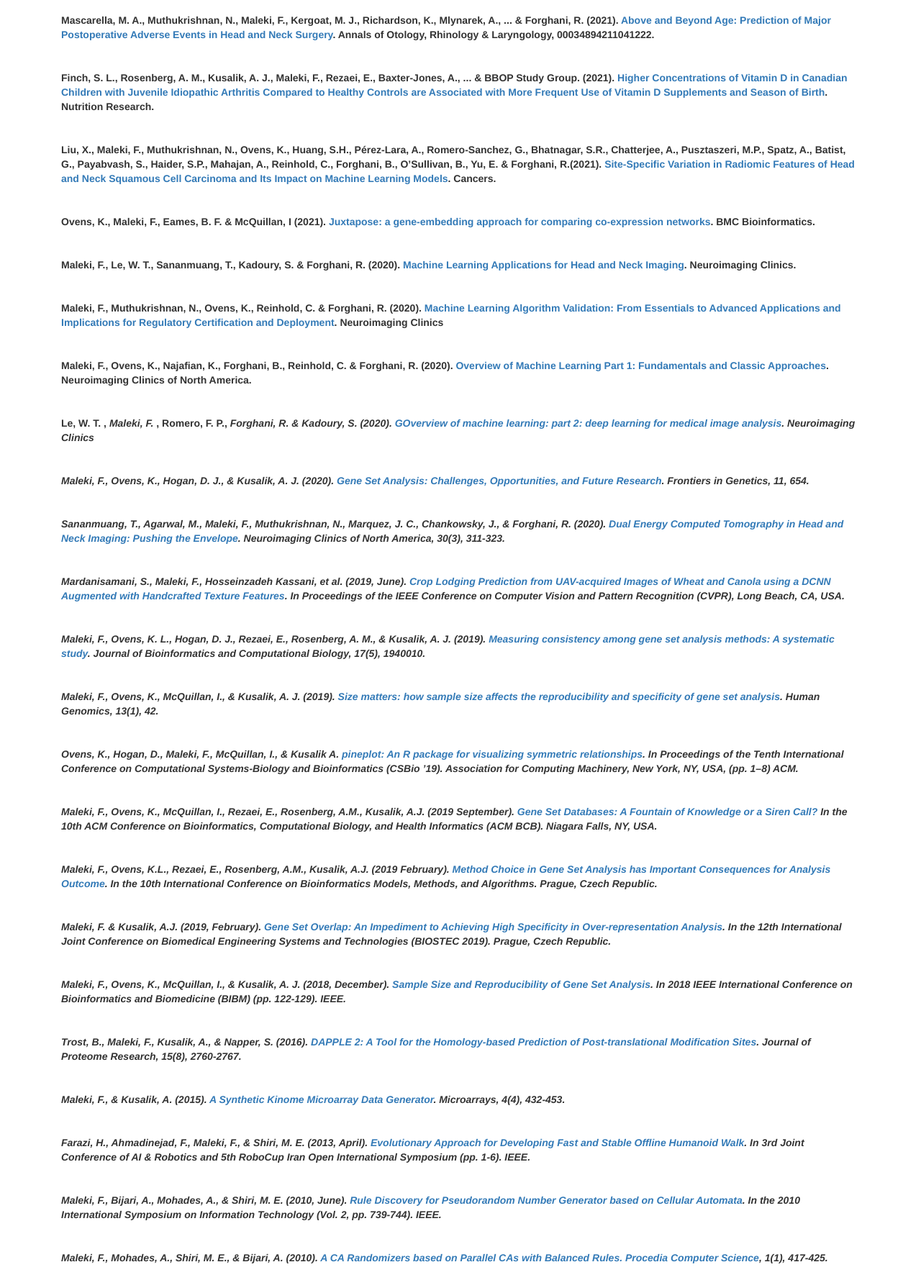
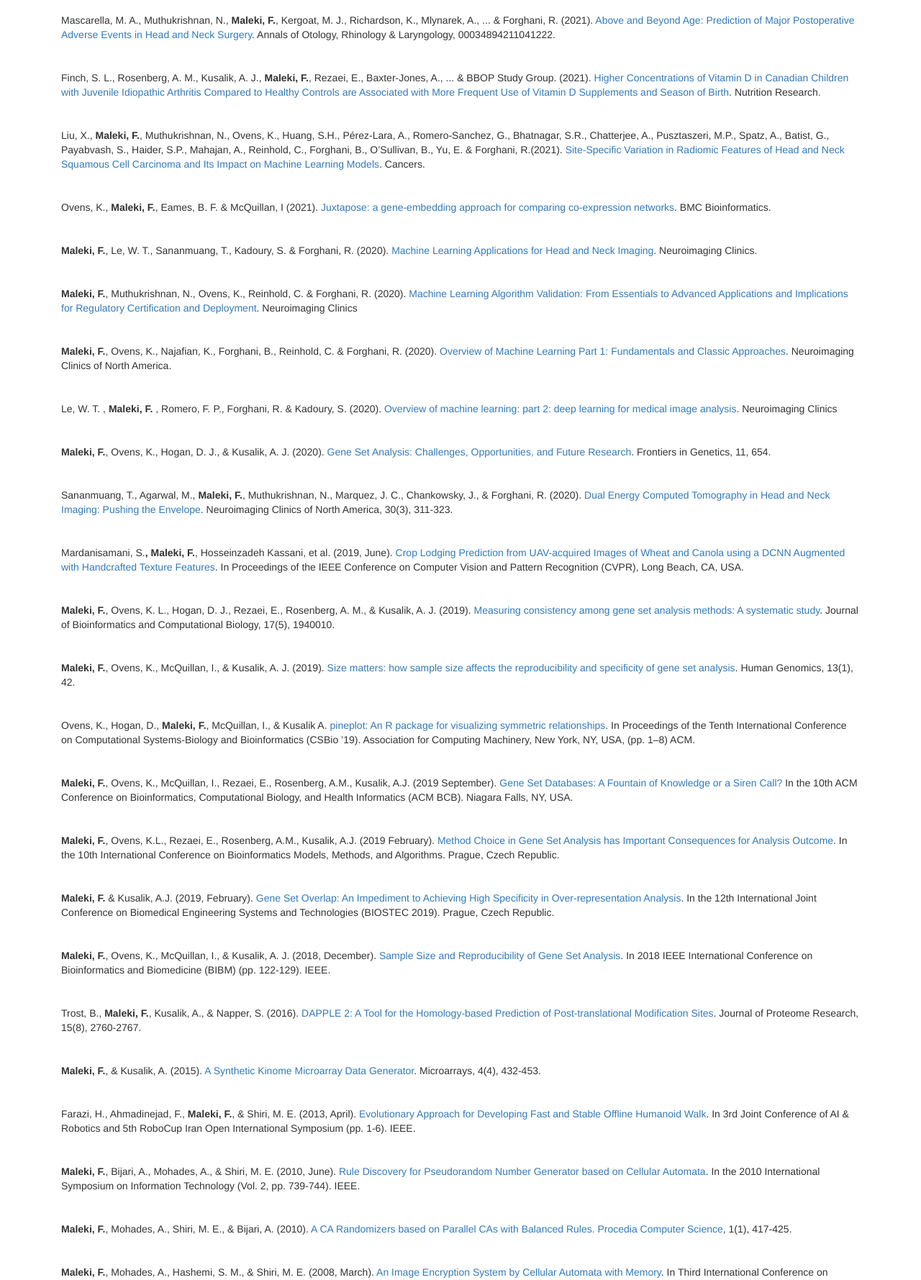
Before and after one commit to FarhadMaleki/FarhadMaleki.github.io, a plain HTML site: page publications.html in a window 1280 px wide. Shown: the part 377-2156 px from the top of the page at 72% size. Drawn offline with Linux system fonts and the light colour scheme.

Commit message:
Fix the issue with the bold words

```diff
--- a/publications.html
+++ b/publications.html
@@ -65,59 +65,59 @@
         <!-- /.row -->
         <div class="row">
         <div class="col-lg-12">
-            <p class="panel-body">Najafian, K., Ghanbari, A., Stavness, I., Jin, L., Shirdel, G. H., & <b>Maleki, F.<b> (2021). <a href="https://openaccess.thecvf.com/content/ICCV2021W/CVPPA/html/Najafian_A_Semi-Self-Supervised_Learning_Approach_for_Wheat_Head_Detection_Using_Extremely_ICCVW_2021_paper.html">A Semi-Self-Supervised Learning Approach for Wheat Head Detection Using Extremely Small Number of Labeled Samples</a>. In Proceedings of the IEEE/CVF International Conference on Computer Vision (pp. 1342-1351).</p>
+            <p class="panel-body">Najafian, K., Ghanbari, A., Stavness, I., Jin, L., Shirdel, G. H., & <strong>Maleki, F.</strong> (2021). <a href="https://openaccess.thecvf.com/content/ICCV2021W/CVPPA/html/Najafian_A_Semi-Self-Supervised_Learning_Approach_for_Wheat_Head_Detection_Using_Extremely_ICCVW_2021_paper.html">A Semi-Self-Supervised Learning Approach for Wheat Head Detection Using Extremely Small Number of Labeled Samples</a>. In Proceedings of the IEEE/CVF International Conference on Computer Vision (pp. 1342-1351).</p>
 
-            <p class="panel-body"><b>Maleki, F.</b>, Ovens, K., McQuillan, I., & Kusalik, A. J. (2021). <a href=https://www.mdpi.com/2073-4425/12/10/1523>Silver: Forging almost Gold Standard Datasets</a>. Genes, 12(10), 1523.</p>
+            <p class="panel-body"><strong>Maleki, F.</strong>, Ovens, K., McQuillan, I., & Kusalik, A. J. (2021). <a href=https://www.mdpi.com/2073-4425/12/10/1523>Silver: Forging almost Gold Standard Datasets</a>. Genes, 12(10), 1523.</p>
 
-            <p class="panel-body" ><b>Maleki, F.</b>, Cote, K., Najafian K., Ovens, K., Miao, Y., Zakarian, R. Gao Z., Reinhold C., Forghani R., Savadjiev, P., A deep learning-based pipeline for celiac disease diagnosis using histopathological images, The 19th International Conference on Computer Analysis of Images and Patterns (CAIP 2021) (accepted).</p>
+            <p class="panel-body" ><strong>Maleki, F.</strong>, Cote, K., Najafian K., Ovens, K., Miao, Y., Zakarian, R. Gao Z., Reinhold C., Forghani R., Savadjiev, P., A deep learning-based pipeline for celiac disease diagnosis using histopathological images, The 19th International Conference on Computer Analysis of Images and Patterns (CAIP 2021) (accepted).</p>
 
-            <p class="panel-body" >Mascarella, M. A., Muthukrishnan, N., <b>Maleki, F.</b>, Kergoat, M. J., Richardson, K., Mlynarek, A., ... & Forghani, R. (2021). <a href="https://doi.org/10.1177/00034894211041222">Above and Beyond Age: Prediction of Major Postoperative Adverse Events in Head and Neck Surgery</a>. Annals of Otology, Rhinology & Laryngology, 00034894211041222.</p>
+            <p class="panel-body" >Mascarella, M. A., Muthukrishnan, N., <strong>Maleki, F.</strong>, Kergoat, M. J., Richardson, K., Mlynarek, A., ... & Forghani, R. (2021). <a href="https://doi.org/10.1177/00034894211041222">Above and Beyond Age: Prediction of Major Postoperative Adverse Events in Head and Neck Surgery</a>. Annals of Otology, Rhinology & Laryngology, 00034894211041222.</p>
 
-            <p class='panel-body'>Finch, S. L., Rosenberg, A. M., Kusalik, A. J., <b>Maleki, F.</b>, Rezaei, E., Baxter-Jones, A., ... & BBOP Study Group. (2021). <a href="https://doi.org/10.1016/j.nutres.2021.05.007">Higher Concentrations of Vitamin D in Canadian Children with Juvenile Idiopathic Arthritis Compared to Healthy Controls are Associated with More Frequent Use of Vitamin D Supplements and Season of Birth</a>. Nutrition Research.</p>
+            <p class='panel-body'>Finch, S. L., Rosenberg, A. M., Kusalik, A. J., <strong>Maleki, F.</strong>, Rezaei, E., Baxter-Jones, A., ... & BBOP Study Group. (2021). <a href="https://doi.org/10.1016/j.nutres.2021.05.007">Higher Concentrations of Vitamin D in Canadian Children with Juvenile Idiopathic Arthritis Compared to Healthy Controls are Associated with More Frequent Use of Vitamin D Supplements and Season of Birth</a>. Nutrition Research.</p>
 
 
-            <p class="panel-body" >Liu, X., <b>Maleki, F.</b>, Muthukrishnan, N., Ovens, K., Huang, S.H., Pérez-Lara, A., Romero-Sanchez, G., Bhatnagar, S.R., Chatterjee, A., Pusztaszeri, M.P., Spatz, A., Batist, G., Payabvash, S., Haider, S.P., Mahajan, A., Reinhold, C., Forghani, B., O’Sullivan, B., Yu, E. &amp; Forghani, R.(2021). <a href="https://doi.org/10.3390/cancers13153723">Site-Specific Variation in Radiomic Features of Head and Neck Squamous Cell Carcinoma and Its Impact on Machine Learning Models</a>. Cancers.</p>
+            <p class="panel-body" >Liu, X., <strong>Maleki, F.</strong>, Muthukrishnan, N., Ovens, K., Huang, S.H., Pérez-Lara, A., Romero-Sanchez, G., Bhatnagar, S.R., Chatterjee, A., Pusztaszeri, M.P., Spatz, A., Batist, G., Payabvash, S., Haider, S.P., Mahajan, A., Reinhold, C., Forghani, B., O’Sullivan, B., Yu, E. &amp; Forghani, R.(2021). <a href="https://doi.org/10.3390/cancers13153723">Site-Specific Variation in Radiomic Features of Head and Neck Squamous Cell Carcinoma and Its Impact on Machine Learning Models</a>. Cancers.</p>
 
-            <p class="panel-body" >Ovens, K., <b>Maleki, F.</b>, Eames, B. F. &amp; McQuillan, I (2021). <a href="https://link.springer.com/article/10.1186/s12859-021-04055-1">Juxtapose: a gene-embedding approach for comparing co-expression networks</a>. BMC Bioinformatics.</p>
+            <p class="panel-body" >Ovens, K., <strong>Maleki, F.</strong>, Eames, B. F. &amp; McQuillan, I (2021). <a href="https://link.springer.com/article/10.1186/s12859-021-04055-1">Juxtapose: a gene-embedding approach for comparing co-expression networks</a>. BMC Bioinformatics.</p>
 
-            <p class="panel-body" ><b>Maleki, F.</b>, Le, W. T., Sananmuang, T., Kadoury, S. &amp; Forghani, R. (2020). <a href="https://doi.org/10.1016/j.nic.2020.08.003">Machine Learning Applications for Head and Neck Imaging</a>. Neuroimaging Clinics.</p>
+            <p class="panel-body" ><strong>Maleki, F.</strong>, Le, W. T., Sananmuang, T., Kadoury, S. &amp; Forghani, R. (2020). <a href="https://doi.org/10.1016/j.nic.2020.08.003">Machine Learning Applications for Head and Neck Imaging</a>. Neuroimaging Clinics.</p>
 
-            <p class="panel-body" ><b>Maleki, F.</b>, Muthukrishnan, N., Ovens, K., Reinhold, C. &amp; Forghani, R. (2020). <a href="https://doi.org/10.1016/j.nic.2020.08.004">Machine Learning Algorithm Validation: From Essentials to Advanced Applications and Implications for Regulatory Certification and Deployment</a>. Neuroimaging Clinics</p>
+            <p class="panel-body" ><strong>Maleki, F.</strong>, Muthukrishnan, N., Ovens, K., Reinhold, C. &amp; Forghani, R. (2020). <a href="https://doi.org/10.1016/j.nic.2020.08.004">Machine Learning Algorithm Validation: From Essentials to Advanced Applications and Implications for Regulatory Certification and Deployment</a>. Neuroimaging Clinics</p>
 
-            <p class="panel-body" ><b>Maleki, F.</b>, Ovens, K., Najafian, K., Forghani, B., Reinhold, C. &amp; Forghani, R. (2020). <a href="https://doi.org/10.1016/j.nic.2020.08.007">Overview of Machine Learning Part 1: Fundamentals and Classic Approaches</a>. Neuroimaging Clinics of North America.</p>
+            <p class="panel-body" ><strong>Maleki, F.</strong>, Ovens, K., Najafian, K., Forghani, B., Reinhold, C. &amp; Forghani, R. (2020). <a href="https://doi.org/10.1016/j.nic.2020.08.007">Overview of Machine Learning Part 1: Fundamentals and Classic Approaches</a>. Neuroimaging Clinics of North America.</p>
 
-            <p class="panel-body" >Le, W. T. , <em>Maleki, F. </em>, Romero, F. P., <em>Forghani, R.  &amp; Kadoury, S. (2020). <a href="https://doi.org/10.1016/j.nic.2020.06.003">GOverview of machine learning: part 2: deep learning for medical image analysis</a>. Neuroimaging Clinics</p>
+            <p class="panel-body" >Le, W. T. , <strong>Maleki, F. </strong>, Romero, F. P., Forghani, R.  &amp; Kadoury, S. (2020). <a href="https://doi.org/10.1016/j.nic.2020.06.003">Overview of machine learning: part 2: deep learning for medical image analysis</a>. Neuroimaging Clinics</p>
 
-            <p class="panel-body" ><b>Maleki, F.</b>, Ovens, K., Hogan, D. J., &amp; Kusalik, A. J. (2020). <a href="https://www.frontiersin.org/articles/10.3389/fgene.2020.00654/full">Gene Set Analysis: Challenges, Opportunities, and Future Research</a>. Frontiers in Genetics, 11, 654.</p>
+            <p class="panel-body" ><strong>Maleki, F.</strong>, Ovens, K., Hogan, D. J., &amp; Kusalik, A. J. (2020). <a href="https://www.frontiersin.org/articles/10.3389/fgene.2020.00654/full">Gene Set Analysis: Challenges, Opportunities, and Future Research</a>. Frontiers in Genetics, 11, 654.</p>
 
-            <p class="panel-body" >Sananmuang, T., Agarwal, M., <b>Maleki, F.</b>, Muthukrishnan, N., Marquez, J. C., Chankowsky, J., &amp; Forghani, R. (2020). <a href="https://pubmed.ncbi.nlm.nih.gov/32600633/">Dual Energy Computed Tomography in Head and Neck Imaging: Pushing the Envelope</a>. Neuroimaging Clinics of North America, 30(3), 311-323.</p>
+            <p class="panel-body" >Sananmuang, T., Agarwal, M., <strong>Maleki, F.</strong>, Muthukrishnan, N., Marquez, J. C., Chankowsky, J., &amp; Forghani, R. (2020). <a href="https://pubmed.ncbi.nlm.nih.gov/32600633/">Dual Energy Computed Tomography in Head and Neck Imaging: Pushing the Envelope</a>. Neuroimaging Clinics of North America, 30(3), 311-323.</p>
 
-            <p class="panel-body" >Mardanisamani, S.<em>, Maleki, F.</em>, Hosseinzadeh Kassani, et al. (2019, June). <a href="https://openaccess.thecvf.com/content_CVPRW_2019/html/CVPPP/Mardanisamani_Crop_Lodging_Prediction_From_UAV-Acquired_Images_of_Wheat_and_Canola_CVPRW_2019_paper.html">Crop Lodging Prediction from UAV-acquired Images of Wheat and Canola using a DCNN Augmented with Handcrafted Texture Features</a>. In Proceedings of the IEEE Conference on Computer Vision and Pattern Recognition (CVPR), Long Beach, CA, USA.</p>
+            <p class="panel-body" >Mardanisamani, S.<strong>, Maleki, F.</strong>, Hosseinzadeh Kassani, et al. (2019, June). <a href="https://openaccess.thecvf.com/content_CVPRW_2019/html/CVPPP/Mardanisamani_Crop_Lodging_Prediction_From_UAV-Acquired_Images_of_Wheat_and_Canola_CVPRW_2019_paper.html">Crop Lodging Prediction from UAV-acquired Images of Wheat and Canola using a DCNN Augmented with Handcrafted Texture Features</a>. In Proceedings of the IEEE Conference on Computer Vision and Pattern Recognition (CVPR), Long Beach, CA, USA.</p>
 
-            <p class="panel-body" ><b>Maleki, F.</b>, Ovens, K. L., Hogan, D. J., Rezaei, E., Rosenberg, A. M., &amp; Kusalik, A. J. (2019). <a href="https://www.worldscientific.com/doi/10.1142/S0219720019400109">Measuring consistency among gene set analysis methods: A systematic study</a>. Journal of Bioinformatics and Computational Biology, 17(5), 1940010.</p>
+            <p class="panel-body" ><strong>Maleki, F.</strong>, Ovens, K. L., Hogan, D. J., Rezaei, E., Rosenberg, A. M., &amp; Kusalik, A. J. (2019). <a href="https://www.worldscientific.com/doi/10.1142/S0219720019400109">Measuring consistency among gene set analysis methods: A systematic study</a>. Journal of Bioinformatics and Computational Biology, 17(5), 1940010.</p>
 
-            <p class="panel-body" ><b>Maleki, F.</b>, Ovens, K., McQuillan, I., &amp; Kusalik, A. J. (2019). <a href="https://humgenomics.biomedcentral.com/articles/10.1186/s40246-019-0226-2#:~:text=Our%20findings%20show%20that%2C%20as,vary%20from%20method%20to%20method.">Size matters: how sample size affects the reproducibility and specificity of gene set analysis</a>. Human Genomics, 13(1), 42.</p>
+            <p class="panel-body" ><strong>Maleki, F.</strong>, Ovens, K., McQuillan, I., &amp; Kusalik, A. J. (2019). <a href="https://humgenomics.biomedcentral.com/articles/10.1186/s40246-019-0226-2#:~:text=Our%20findings%20show%20that%2C%20as,vary%20from%20method%20to%20method.">Size matters: how sample size affects the reproducibility and specificity of gene set analysis</a>. Human Genomics, 13(1), 42.</p>
 
-            <p class="panel-body">Ovens, K., Hogan, D., <b>Maleki, F.</b>, McQuillan, I., &amp; Kusalik A. <a href="https://dl.acm.org/doi/abs/10.1145/3365953.3365959">pineplot: An R package for visualizing symmetric relationships</a>. In Proceedings of the Tenth International Conference on Computational Systems-Biology and Bioinformatics (CSBio ’19). Association for Computing Machinery, New York, NY, USA, (pp. 1–8) ACM.</p>
+            <p class="panel-body">Ovens, K., Hogan, D., <strong>Maleki, F.</strong>, McQuillan, I., &amp; Kusalik A. <a href="https://dl.acm.org/doi/abs/10.1145/3365953.3365959">pineplot: An R package for visualizing symmetric relationships</a>. In Proceedings of the Tenth International Conference on Computational Systems-Biology and Bioinformatics (CSBio ’19). Association for Computing Machinery, New York, NY, USA, (pp. 1–8) ACM.</p>
 
-            <p class="panel-body"><b>Maleki, F.</b>, Ovens, K., McQuillan, I., Rezaei, E., Rosenberg, A.M., Kusalik, A.J. (2019 September). <a href="https://dl.acm.org/doi/10.1145/3307339.3342146">Gene Set Databases: A Fountain of Knowledge or a Siren Call?</a> In the 10th ACM Conference on Bioinformatics, Computational Biology, and Health Informatics  (ACM BCB). Niagara Falls, NY, USA.</p>
+            <p class="panel-body"><strong>Maleki, F.</strong>, Ovens, K., McQuillan, I., Rezaei, E., Rosenberg, A.M., Kusalik, A.J. (2019 September). <a href="https://dl.acm.org/doi/10.1145/3307339.3342146">Gene Set Databases: A Fountain of Knowledge or a Siren Call?</a> In the 10th ACM Conference on Bioinformatics, Computational Biology, and Health Informatics  (ACM BCB). Niagara Falls, NY, USA.</p>
 
-            <p class="panel-body"><b>Maleki, F.</b>, Ovens, K.L., Rezaei, E., Rosenberg, A.M., Kusalik, A.J. (2019 February). <a href="https://www.scitepress.org/Papers/2019/73750/73750.pdf">Method Choice in Gene Set Analysis has Important Consequences for Analysis Outcome</a>. In the 10th International Conference on Bioinformatics Models, Methods, and Algorithms. Prague, Czech Republic.</p>
+            <p class="panel-body"><strong>Maleki, F.</strong>, Ovens, K.L., Rezaei, E., Rosenberg, A.M., Kusalik, A.J. (2019 February). <a href="https://www.scitepress.org/Papers/2019/73750/73750.pdf">Method Choice in Gene Set Analysis has Important Consequences for Analysis Outcome</a>. In the 10th International Conference on Bioinformatics Models, Methods, and Algorithms. Prague, Czech Republic.</p>
 
-            <p class="panel-body"><b>Maleki, F.</b> &amp; Kusalik, A.J. (2019, February). <a href="scitepress.org/PublicationsDetail.aspx?ID=lwweW9/u3c4=&amp;t=1">Gene Set Overlap: An Impediment to Achieving High Specificity in Over-representation Analysis</a>. In the 12th International Joint Conference on Biomedical Engineering Systems and Technologies (BIOSTEC 2019). Prague, Czech Republic.</p>
+            <p class="panel-body"><strong>Maleki, F.</strong> &amp; Kusalik, A.J. (2019, February). <a href="scitepress.org/PublicationsDetail.aspx?ID=lwweW9/u3c4=&amp;t=1">Gene Set Overlap: An Impediment to Achieving High Specificity in Over-representation Analysis</a>. In the 12th International Joint Conference on Biomedical Engineering Systems and Technologies (BIOSTEC 2019). Prague, Czech Republic.</p>
 
-            <p class="panel-body"><b>Maleki, F.</b>, Ovens, K., McQuillan, I., &amp; Kusalik, A. J. (2018, December). <a href="https://ieeexplore.ieee.org/document/8621462">Sample Size and Reproducibility of Gene Set Analysis</a>. In 2018 IEEE International Conference on Bioinformatics and Biomedicine (BIBM) (pp. 122-129). IEEE.</p>
+            <p class="panel-body"><strong>Maleki, F.</strong>, Ovens, K., McQuillan, I., &amp; Kusalik, A. J. (2018, December). <a href="https://ieeexplore.ieee.org/document/8621462">Sample Size and Reproducibility of Gene Set Analysis</a>. In 2018 IEEE International Conference on Bioinformatics and Biomedicine (BIBM) (pp. 122-129). IEEE.</p>
 
-            <p class="panel-body">Trost, B., <b>Maleki, F.</b>, Kusalik, A., &amp; Napper, S. (2016). <a href="https://pubs.acs.org/doi/10.1021/acs.jproteome.6b00304">DAPPLE 2: A Tool for the Homology-based Prediction of Post-translational Modification Sites</a>. Journal of Proteome Research, 15(8), 2760-2767.</p>
-            <p class="panel-body"><b>Maleki, F.</b>, &amp; Kusalik, A. (2015). <a href="https://www.mdpi.com/2076-3905/4/4/432">A Synthetic Kinome Microarray Data Generator</a>. Microarrays, 4(4), 432-453.</p>
+            <p class="panel-body">Trost, B., <strong>Maleki, F.</strong>, Kusalik, A., &amp; Napper, S. (2016). <a href="https://pubs.acs.org/doi/10.1021/acs.jproteome.6b00304">DAPPLE 2: A Tool for the Homology-based Prediction of Post-translational Modification Sites</a>. Journal of Proteome Research, 15(8), 2760-2767.</p>
+            <p class="panel-body"><strong>Maleki, F.</strong>, &amp; Kusalik, A. (2015). <a href="https://www.mdpi.com/2076-3905/4/4/432">A Synthetic Kinome Microarray Data Generator</a>. Microarrays, 4(4), 432-453.</p>
 
-            <p class="panel-body">Farazi, H., Ahmadinejad, F., <b>Maleki, F.</b>, &amp; Shiri, M. E. (2013, April). <a href="https://ieeexplore.ieee.org/document/6595325">Evolutionary Approach for Developing Fast and Stable Offline Humanoid Walk</a>. In 3rd Joint Conference of AI &amp; Robotics and 5th RoboCup Iran Open International Symposium (pp. 1-6). IEEE.</p>
+            <p class="panel-body">Farazi, H., Ahmadinejad, F., <strong>Maleki, F.</strong>, &amp; Shiri, M. E. (2013, April). <a href="https://ieeexplore.ieee.org/document/6595325">Evolutionary Approach for Developing Fast and Stable Offline Humanoid Walk</a>. In 3rd Joint Conference of AI &amp; Robotics and 5th RoboCup Iran Open International Symposium (pp. 1-6). IEEE.</p>
 
-            <p class="panel-body"><b>Maleki, F.</b>, Bijari, A., Mohades, A., &amp; Shiri, M. E. (2010, June). <a href="https://ieeexplore.ieee.org/abstract/document/5561543">Rule Discovery for Pseudorandom Number Generator based on Cellular Automata</a>. In the 2010 International Symposium on Information Technology (Vol. 2, pp. 739-744). IEEE.</p>
+            <p class="panel-body"><strong>Maleki, F.</strong>, Bijari, A., Mohades, A., &amp; Shiri, M. E. (2010, June). <a href="https://ieeexplore.ieee.org/abstract/document/5561543">Rule Discovery for Pseudorandom Number Generator based on Cellular Automata</a>. In the 2010 International Symposium on Information Technology (Vol. 2, pp. 739-744). IEEE.</p>
 
-            <p class="panel-body"><b>Maleki, F.</b>, Mohades, A., Shiri, M. E., &amp; Bijari, A. (2010). <a href="https://www.sciencedirect.com/science/article/pii/S1877050910000463">A CA Randomizers based on Parallel CAs with Balanced Rules. Procedia Computer Science</a>, 1(1), 417-425.</p>
+            <p class="panel-body"><strong>Maleki, F.</strong>, Mohades, A., Shiri, M. E., &amp; Bijari, A. (2010). <a href="https://www.sciencedirect.com/science/article/pii/S1877050910000463">A CA Randomizers based on Parallel CAs with Balanced Rules. Procedia Computer Science</a>, 1(1), 417-425.</p>
 
-            <p class="panel-body"><b>Maleki, F.</b>, Mohades, A., Hashemi, S. M., &amp; Shiri, M. E. (2008, March). <a href="https://ieeexplore.ieee.org/document/4529489">An Image Encryption System by Cellular Automata with Memory</a>. In Third International Conference on Availability, Reliability and Security (pp. 1266-1271). IEEE.</p>
+            <p class="panel-body"><strong>Maleki, F.</strong>, Mohades, A., Hashemi, S. M., &amp; Shiri, M. E. (2008, March). <a href="https://ieeexplore.ieee.org/document/4529489">An Image Encryption System by Cellular Automata with Memory</a>. In Third International Conference on Availability, Reliability and Security (pp. 1266-1271). IEEE.</p>
         </div>
         </div>
 
```
